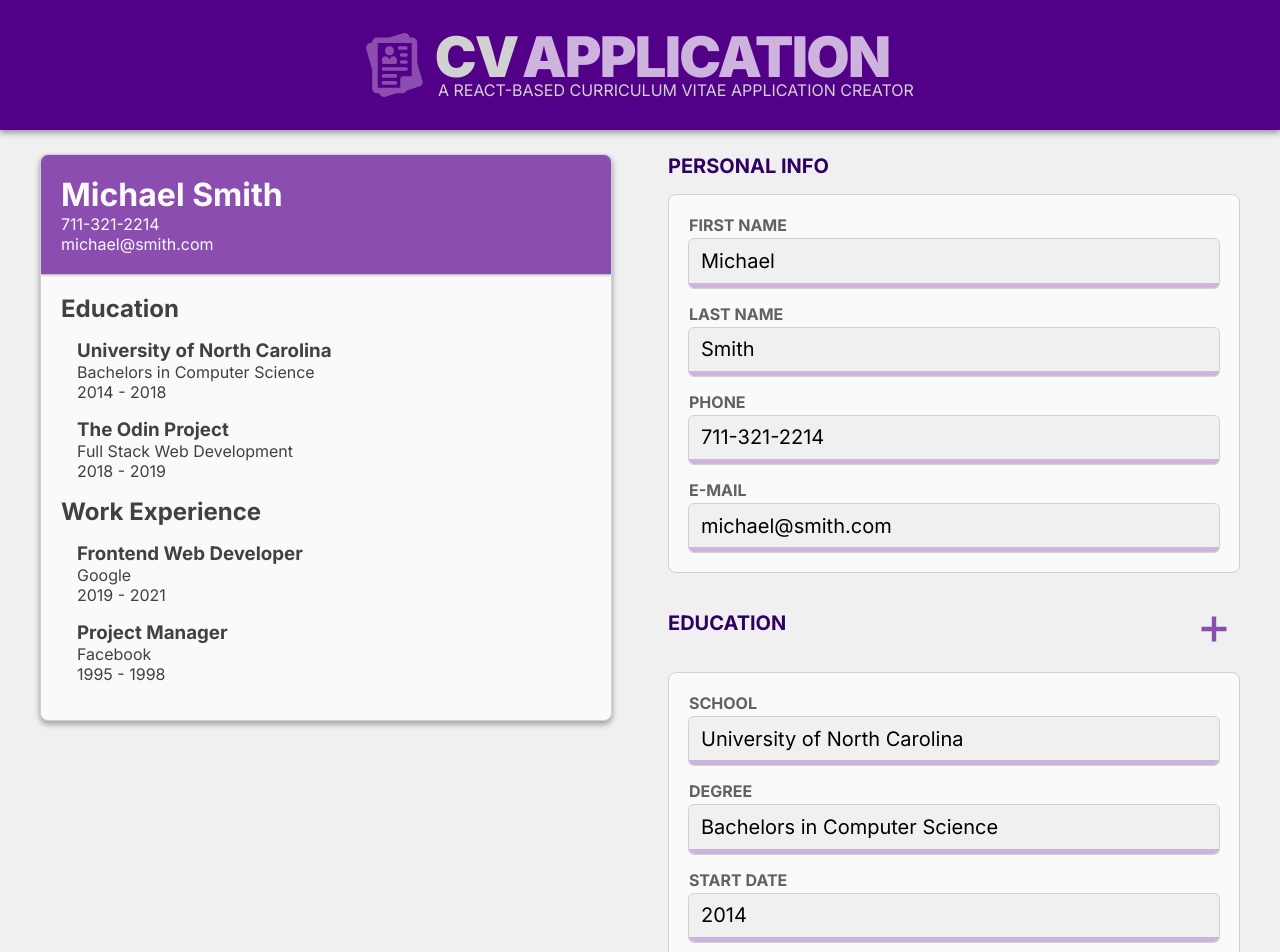
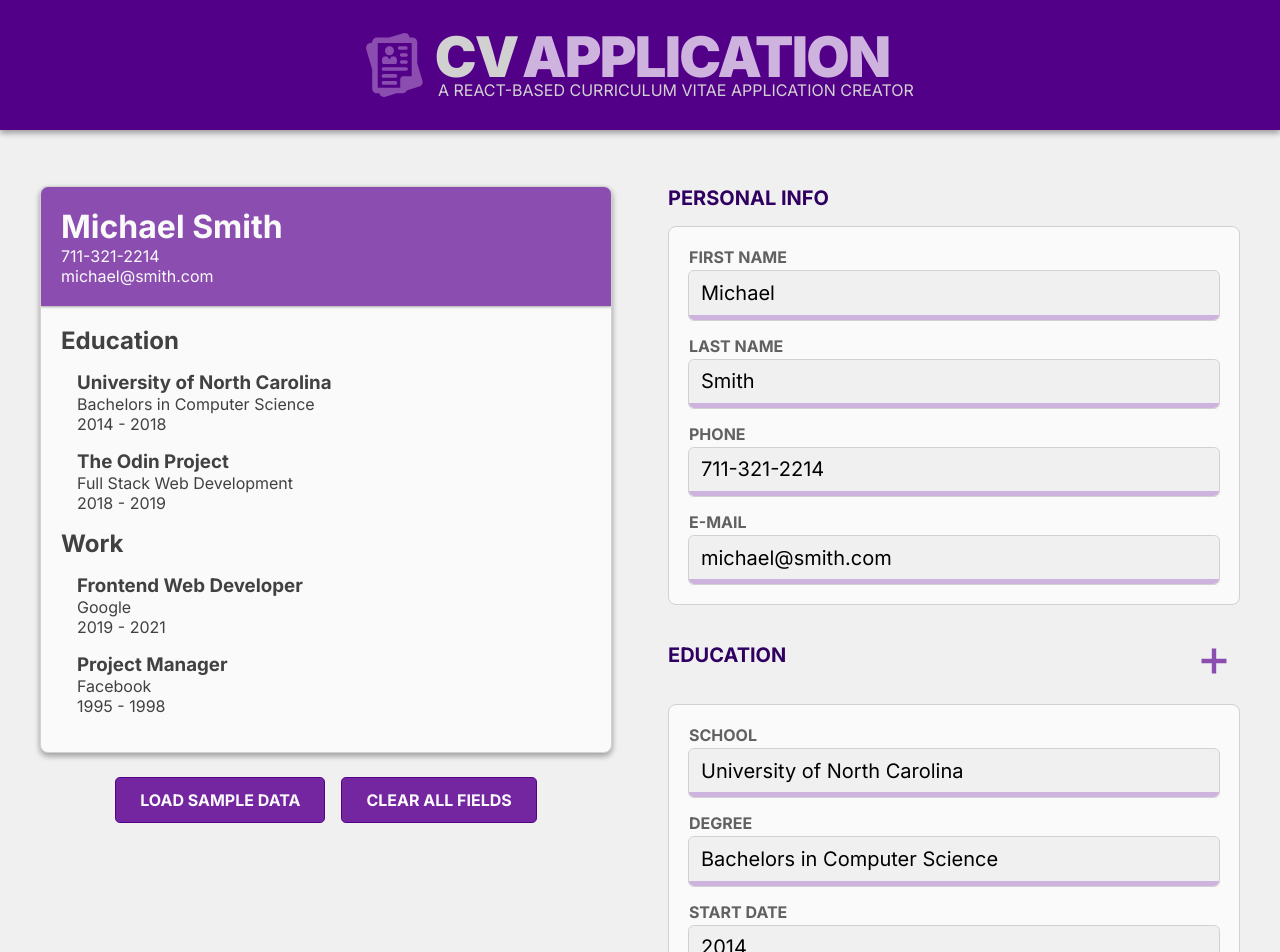
Before and after one commit to bmilcs/odin-cv-application, a React (Create React App) app: page / in a window 1280 px wide. Shown: the top 952 px of the page. Built offline with nearby package versions, Linux system fonts and the light colour scheme.

Commit message:
Add clearAllFields & loadSampledata buttons

```diff
--- a/src/App.js
+++ b/src/App.js
@@ -88,13 +88,25 @@ class App extends React.Component {
     });
   };
 
+  handleClearAllFields = () => {
+    this.setState({ ...emptyForm });
+  };
+
+  handleLoadSampleData = () => {
+    this.setState({ ...sampleData });
+  };
+
   render() {
     return (
       <div className="app-container">
         <Header />
         <main>
           <div className="main-wrapper">
-            <Preview state={this.state} />
+            <Preview
+              state={this.state}
+              clearAllFieldsHandler={this.handleClearAllFields}
+              loadSampleDataHandler={this.handleLoadSampleData}
+            />
             <Form
               state={this.state}
               onDelete={this.handleDeleteItem}
--- a/src/components/Preview.js
+++ b/src/components/Preview.js
@@ -3,10 +3,23 @@ import "../styles/Preview.css";
 
 class Preview extends React.Component {
   render() {
-    const { state } = this.props;
+    const { state, clearAllFieldsHandler, loadSampleDataHandler } = this.props;
     const { personal, education, work } = state;
 
+    const loadSampleDataButton = (
+      <button className="standard-button" onClick={loadSampleDataHandler}>
+        Load Sample Data
+      </button>
+    );
+
+    const clearAllFieldsButton = (
+      <button className="standard-button" onClick={clearAllFieldsHandler}>
+        Clear All Fields
+      </button>
+    );
+
     return (
+      <div className="left-column">
         <div className="preview-container">
           <div className="preview-header-container">
             <h1 className="preview-name">
@@ -19,7 +32,7 @@ class Preview extends React.Component {
             <h2 className="preview-section-title">Education</h2>
             {education.map((edu) => {
               return (
-              <div className="preview-education-container">
+                <div className="preview-education-container" key={edu.degree}>
                   <h3>{edu.school}</h3>
                   <p>{edu.degree}</p>
                   <p>
@@ -28,10 +41,10 @@ class Preview extends React.Component {
                 </div>
               );
             })}
-          <h2 className="preview-section-title">Work Experience</h2>
+            <h2 className="preview-section-title">Work </h2>
             {work.map((w) => {
               return (
-              <div className="preview-work-container">
+                <div className="preview-work-container" key={w.employer}>
                   <h3>{w.title}</h3>
                   <p>{w.employer}</p>
                   {w.startDate && w.endDate ? (
@@ -41,7 +54,12 @@ class Preview extends React.Component {
                   ) : null}
                 </div>
               );
-          })}{" "}
+            })}
+          </div>
+        </div>
+        <div className="preview-button-container">
+          {loadSampleDataButton}
+          {clearAllFieldsButton}
         </div>
       </div>
     );
--- a/src/styles/Header.css
+++ b/src/styles/Header.css
@@ -3,7 +3,7 @@ header {
   align-items: center;
   justify-content: center;
 
-  margin-bottom: 1.5rem;
+  margin-bottom: min(3.5rem, 10vh);
   padding-block: 2rem;
 
   background: var(--clr-primary-600);
--- a/src/styles/Preview.css
+++ b/src/styles/Preview.css
@@ -1,6 +1,4 @@
 .preview-container {
-  height: max-content;
-
   margin-bottom: 0.5rem;
 
   background: var(--clr-neutral-100);
@@ -12,11 +10,13 @@
   box-shadow: var(--box-shadow-200);
 }
 
+.left-column {
+  height: max-content;
+  position: sticky;
+  top: 1rem;
+}
+
 @media screen and (min-width: 842px) {
-  .preview-container {
-    position: sticky;
-    top: 1rem;
-  }
 }
 
 .preview-header-container,
@@ -40,3 +40,31 @@
   margin-bottom: 1rem;
   margin-left: 1rem;
 }
+
+.preview-button-container {
+  display: flex;
+  gap: 1rem;
+  justify-content: center;
+  padding-block: 1rem;
+}
+
+.standard-button {
+  padding: 0.75rem 1.5rem;
+
+  border-radius: var(--border-radius-100);
+  border: 1px solid var(--clr-primary-600);
+
+  background: var(--clr-primary-400);
+  color: var(--clr-neutral-100);
+
+  font: inherit;
+  font-weight: bold;
+
+  text-transform: uppercase;
+
+  transition: var(--transition);
+}
+
+.standard-button:is(:hover, :focus) {
+  background: var(--clr-primary-300);
+}
--- a/src/styles/TextFields.css
+++ b/src/styles/TextFields.css
@@ -24,4 +24,10 @@ input {
   min-width: 100%;
 
   background: var(--clr-neutral-200);
+
+  transition: var(--transition);
 }
+
+input:is(:focus, :hover) {
+  border-bottom: 5px solid var(--clr-primary-300);
+}
```
Lines whose indentation alone changed are shown as unchanged.
